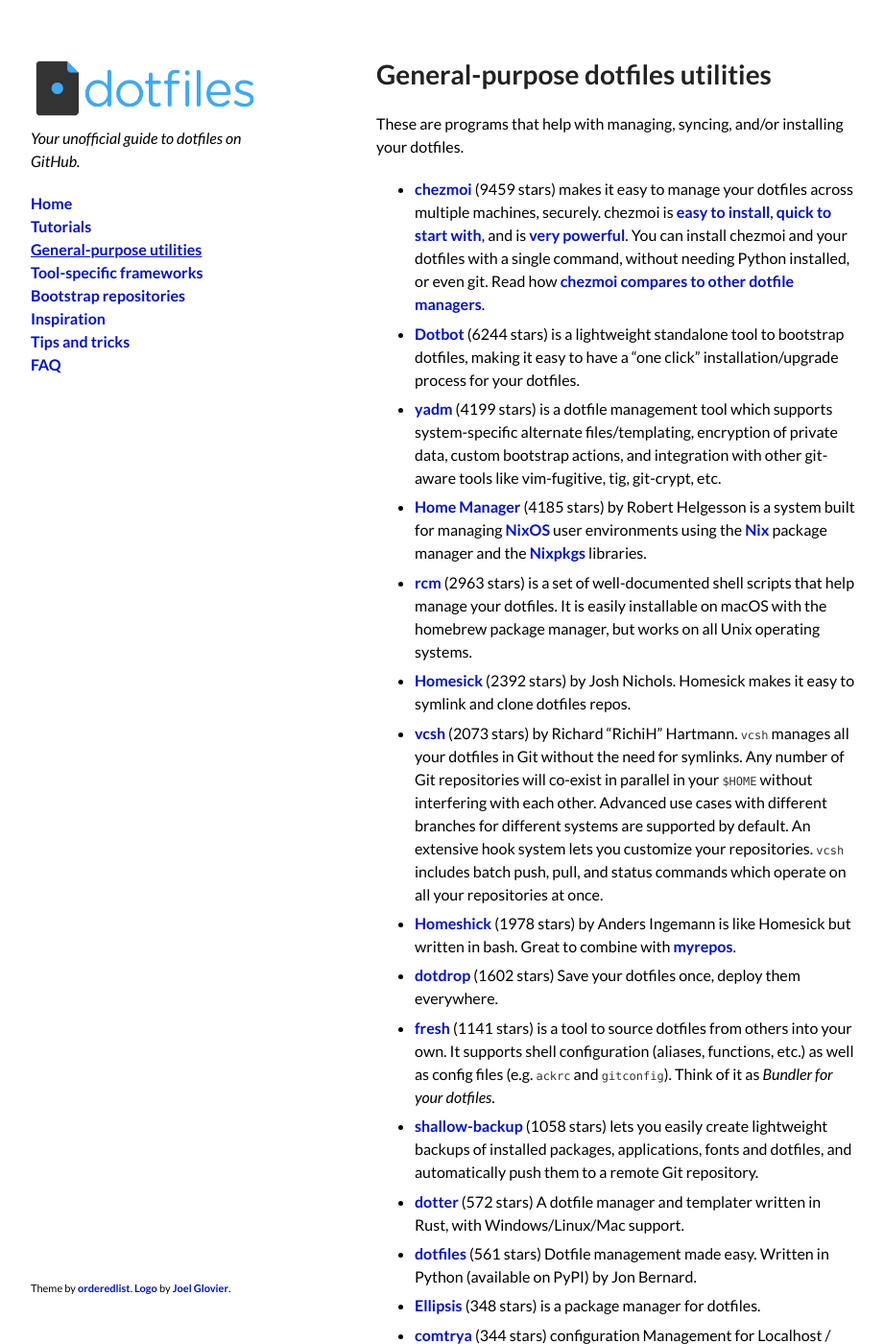
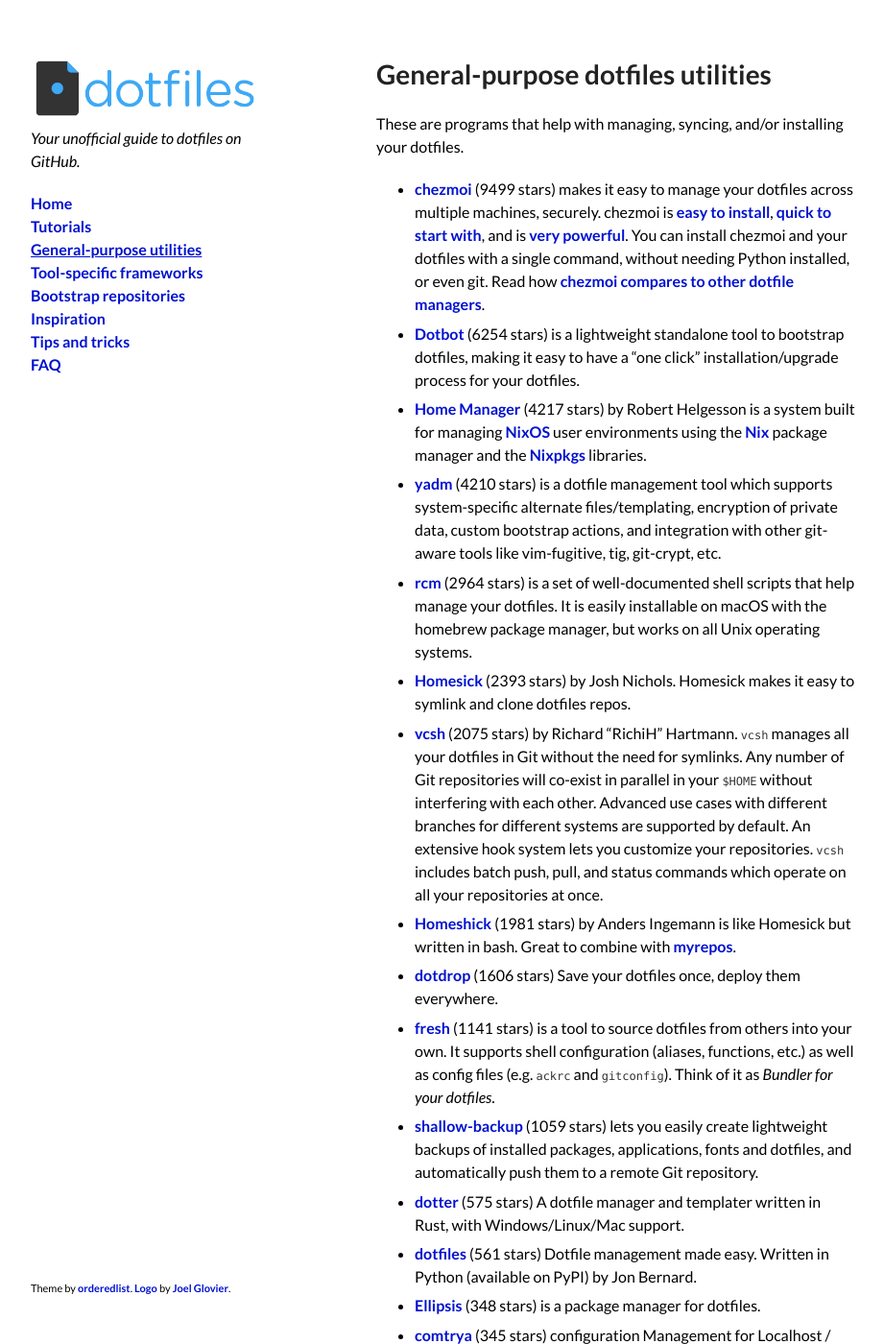
Before and after one commit to dotfiles/dotfiles.github.com, a Jekyll site: the page built from utilities.md, in a window 1280 px wide and 1400 px high. Shown: the whole window at 96% size, without its empty margins (178-1099 px from the left). Built offline with Jekyll 4.4.1, drawn with Linux system fonts in a browser that asks for light colours; comment, search, counter and statistics services are not loaded; some of the changed text lies outside the part shown.

Commit message:
Update star counts

```diff
--- a/_data/utilities.yml
+++ b/_data/utilities.yml
@@ -7,16 +7,16 @@
 - forks: 13
   name: bashdot
   notes: is a minimalist dotfile management framework, written 100% in bash.
-  stars: 97
+  stars: 98
   url: https://github.com/bashdot/bashdot
-- forks: 433
+- forks: 434
   name: chezmoi
   notes: makes it easy to manage your dotfiles across multiple machines, securely.
     chezmoi is [easy to install](https://chezmoi.io/install/), [quick to start with](https://chezmoi.io/quick-start/),
     and is [very powerful](https://www.chezmoi.io/user-guide/setup/). You can install
     chezmoi and your dotfiles with a single command, without needing Python installed,
     or even git. Read how [chezmoi compares to other dotfile managers](https://www.chezmoi.io/comparison-table/).
-  stars: 9459
+  stars: 9499
   url: https://github.com/twpayne/chezmoi
   website: https://chezmoi.io
 - forks: 3
@@ -48,12 +48,12 @@
   name: Dotbot
   notes: is a lightweight standalone tool to bootstrap dotfiles, making it easy to
     have a "one click" installation/upgrade process for your dotfiles.
-  stars: 6244
+  stars: 6254
   url: https://github.com/anishathalye/dotbot
 - forks: 96
   name: dotdrop
   notes: Save your dotfiles once, deploy them everywhere.
-  stars: 1602
+  stars: 1606
   url: https://github.com/deadc0de6/dotdrop
 - forks: 31
   name: dotfiler
@@ -140,12 +140,12 @@
     you. Homely also has a clever Automatic Cleanup feature and good tutorials.
   stars: 44
   url: https://github.com/phodge/homely
-- forks: 1290
+- forks: 1296
   name: Home Manager
   notes: by Robert Helgesson is a system built for managing [NixOS](https://nixos.org)
     user environments using the [Nix](https://nixos.org/nix/) package manager and
     the [Nixpkgs](https://nixos.org/nixpkgs/) libraries.
-  stars: 4185
+  stars: 4217
   url: https://github.com/rycee/home-manager
 - forks: 26
   name: Homemaker
@@ -158,12 +158,12 @@
   name: Homeshick
   notes: by Anders Ingemann is like Homesick but written in bash. Great to combine
     with [myrepos](https://web.archive.org/web/20200904205236/https://waiting-for-dev.github.io/blog/2014/05/04/distributable-and-organized-dotfiles-with-homeshick-and-mr/).
-  stars: 1978
+  stars: 1981
   url: https://github.com/andsens/homeshick
 - forks: 131
   name: Homesick
   notes: by Josh Nichols. Homesick makes it easy to symlink and clone dotfiles repos.
-  stars: 2392
+  stars: 2393
   url: https://github.com/technicalpickles/homesick
 - name: myrepos
   notes: is a tool to manage all your version control repositories at once.
@@ -177,18 +177,18 @@
     already available in the [Official Pearl Hub](https://github.com/pearl-hub).
   stars: 211
   url: https://github.com/pearl-core/pearl
-- forks: 132
+- forks: 133
   name: rcm
   notes: is a set of well-documented shell scripts that help manage your dotfiles.
     It is easily installable on macOS with the homebrew package manager, but works
     on all Unix operating systems.
-  stars: 2963
+  stars: 2964
   url: https://github.com/thoughtbot/rcm
-- forks: 244
+- forks: 243
   name: shallow-backup
   notes: lets you easily create lightweight backups of installed packages, applications,
     fonts and dotfiles, and automatically push them to a remote Git repository.
-  stars: 1058
+  stars: 1059
   url: https://github.com/alichtman/shallow-backup
 - forks: 12
   name: stowsh
@@ -208,14 +208,14 @@
     branches for different systems are supported by default. An extensive hook system
     lets you customize your repositories. `vcsh` includes batch push, pull, and status
     commands which operate on all your repositories at once.
-  stars: 2073
+  stars: 2075
   url: https://github.com/RichiH/vcsh
-- forks: 161
+- forks: 163
   name: yadm
   notes: is a dotfile management tool which supports system-specific alternate files/templating,
     encryption of private data, custom bootstrap actions, and integration with other
     git-aware tools like vim-fugitive, tig, git-crypt, etc.
-  stars: 4199
+  stars: 4210
   url: https://github.com/TheLocehiliosan/yadm
   website: https://yadm.io/
 - forks: 9
@@ -235,7 +235,7 @@
 - forks: 30
   name: dotter
   notes: A dotfile manager and templater written in Rust, with Windows/Linux/Mac support.
-  stars: 572
+  stars: 575
   url: https://github.com/SuperCuber/dotter
 - forks: 64
   name: dotfiles
@@ -246,7 +246,7 @@
 - forks: 40
   name: comtrya
   notes: configuration Management for Localhost / dotfiles.
-  stars: 344
+  stars: 345
   url: https://github.com/comtrya/comtrya
   website: https://www.comtrya.dev/
 - forks: 8
```
Also changed, not shown: _data/bootstrap.yml (+4 -4 lines), _data/frameworks.yml (+40 -40 lines), _data/inspiration.yml (+30 -30 lines).
